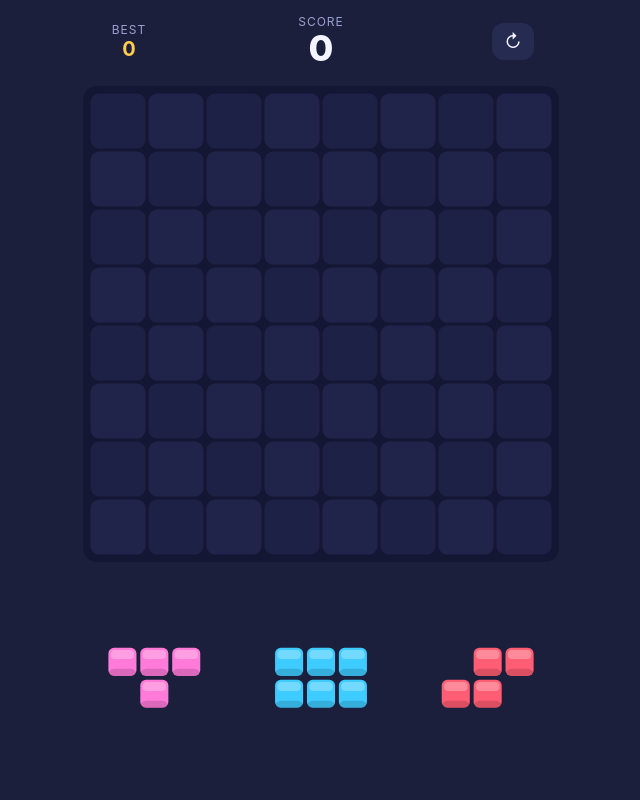
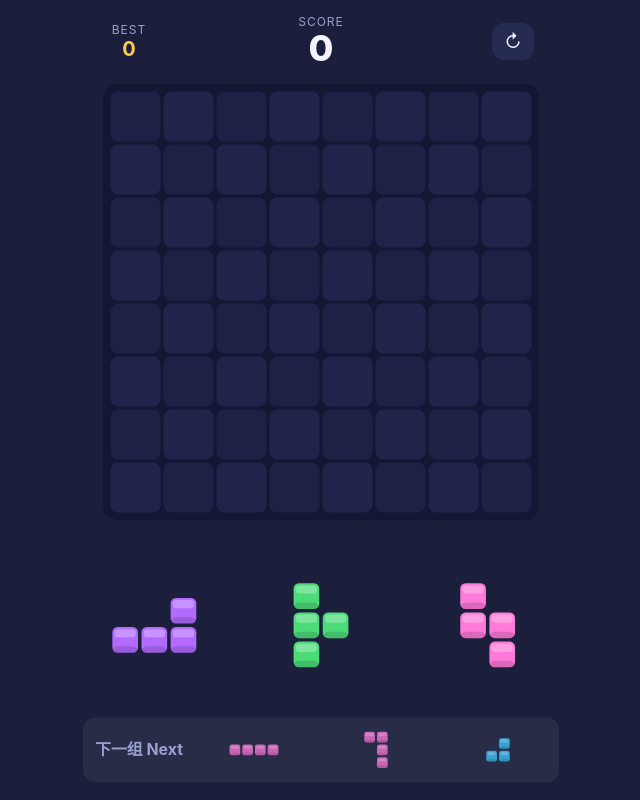
Before and after one commit to werneryang/werneryang.github.io, a plain HTML site: page block-puzzle/index.html in a window 1280 px wide. Shown: the whole page, without its empty margins (319-959 px from the left). Drawn offline with Linux system fonts and the light colour scheme.

Commit message:
Add files via upload

```diff
--- a/block-puzzle/index.html
+++ b/block-puzzle/index.html
@@ -76,7 +76,7 @@ const cv = document.getElementById('c'), ctx = cv.getContext('2d');
 const scoreEl = document.getElementById('score'), bestEl = document.getElementById('best');
 const overEl = document.getElementById('over');
 
-let grid, tray, score, best = 0, combo, gameOver;
+let grid, tray, nextSet = null, score, best = 0, combo, gameOver;
 let placedAt;              // per-cell pop-in timestamps
 let clearing = [];         // cells animating out
 let floaters = [];         // floating score texts
@@ -87,19 +87,20 @@ let shownScore = 0;
 try { best = +localStorage.getItem('bp_best') || 0; } catch (e) {}
 
 // ---------- layout ----------
-let W, H, cell, bx, by, trayY, trayH, dpr;
+let W, H, cell, bx, by, trayY, trayH, nextY, nextH, dpr;
 function layout() {
   dpr = window.devicePixelRatio || 1;
   const header = document.querySelector('header').getBoundingClientRect().height;
   const aw = Math.min(window.innerWidth, 500);
   const ah = window.innerHeight - header - 8;
-  cell = Math.floor(Math.min((aw - 24) / N, ah / (N + 4.2)));
-  W = aw; H = Math.floor(cell * (N + 4.2));
+  cell = Math.floor(Math.min((aw - 24) / N, ah / (N + 5.5)));
+  W = aw; H = Math.floor(cell * (N + 5.5));
   cv.style.width = W + 'px'; cv.style.height = H + 'px'; cv.style.flex = 'none';
   cv.width = W * dpr; cv.height = H * dpr;
   ctx.setTransform(dpr, 0, 0, dpr, 0, 0);
   bx = Math.floor((W - cell * N) / 2); by = Math.floor(cell * 0.3);
   trayY = by + cell * N + cell * 0.4; trayH = cell * 3.4;
+  nextY = trayY + trayH; nextH = cell * 1.3;
 }
 window.addEventListener('resize', layout);
 
@@ -119,12 +120,18 @@ function fitsAnywhere(p) {
   for (let r = 0; r <= N - p.h; r++) for (let c = 0; c <= N - p.w; c++) if (canPlace(p, r, c)) return true;
   return false;
 }
+function makeSet() {
+  // try to give a set where at least one piece fits the current board
+  let set;
+  for (let tries = 0; tries < 30; tries++) {
+    set = [randPiece(), randPiece(), randPiece()];
+    if (set.some(fitsAnywhere)) break;
+  }
+  return set;
+}
 function refill() {
-  // try to give a set where at least one piece fits
-  for (let tries = 0; tries < 30; tries++) {
-    tray = [randPiece(), randPiece(), randPiece()];
-    if (tray.some(fitsAnywhere)) return;
-  }
+  tray = nextSet || makeSet();   // the previewed set becomes the tray
+  nextSet = makeSet();           // and a new preview is prepared
 }
 function linesIfPlaced(p, r0, c0) {
   const g = grid.map(row => row.slice());
@@ -191,7 +198,7 @@ function newGame() {
   score = 0; shownScore = 0; combo = 0; gameOver = false;
   clearing = []; floaters = []; drag = null; returning = null;
   sessionBestAtStart = best;
-  refill();
+  nextSet = null; refill();
   overEl.classList.remove('show');
 }
 
@@ -308,6 +315,18 @@ function frame(now) {
     }
     drawPiece(p, x, y, s, fits ? 1 : 0.3);
   }
+  // next-round preview
+  if (nextSet) {
+    const ns = cell * 0.24, pad = 12;
+    ctx.fillStyle = 'rgba(255,255,255,.06)'; rr(pad, nextY + 2, W - pad * 2, nextH - 4, 12); ctx.fill();
+    ctx.fillStyle = '#9aa0d0'; ctx.font = `700 ${Math.max(12, cell * 0.3)}px -apple-system,Segoe UI,Roboto,"PingFang SC",sans-serif`;
+    ctx.textAlign = 'left'; ctx.textBaseline = 'middle';
+    const label = '下一组 Next', lw = ctx.measureText(label).width;
+    ctx.fillText(label, pad + 12, nextY + nextH / 2);
+    const x0 = pad + 12 + lw + 10, sw = (W - pad - x0) / 3;
+    nextSet.forEach((p, i) => drawPiece(p, x0 + sw * i + (sw - p.w * ns) / 2, nextY + (nextH - p.h * ns) / 2, ns, 0.75));
+    ctx.textBaseline = 'alphabetic';
+  }
   // dragged piece
   if (drag) {
     const p = tray[drag.slot], tl = dragTopLeft();
```
